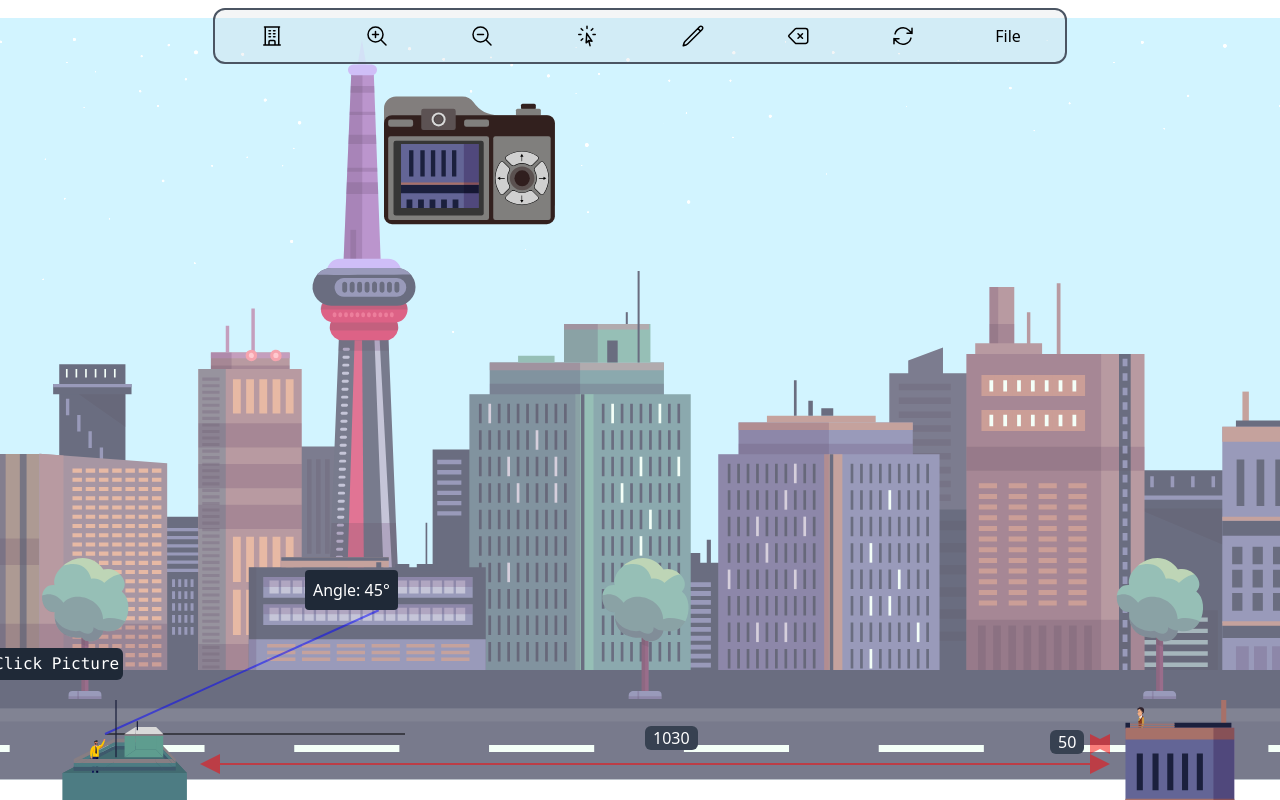
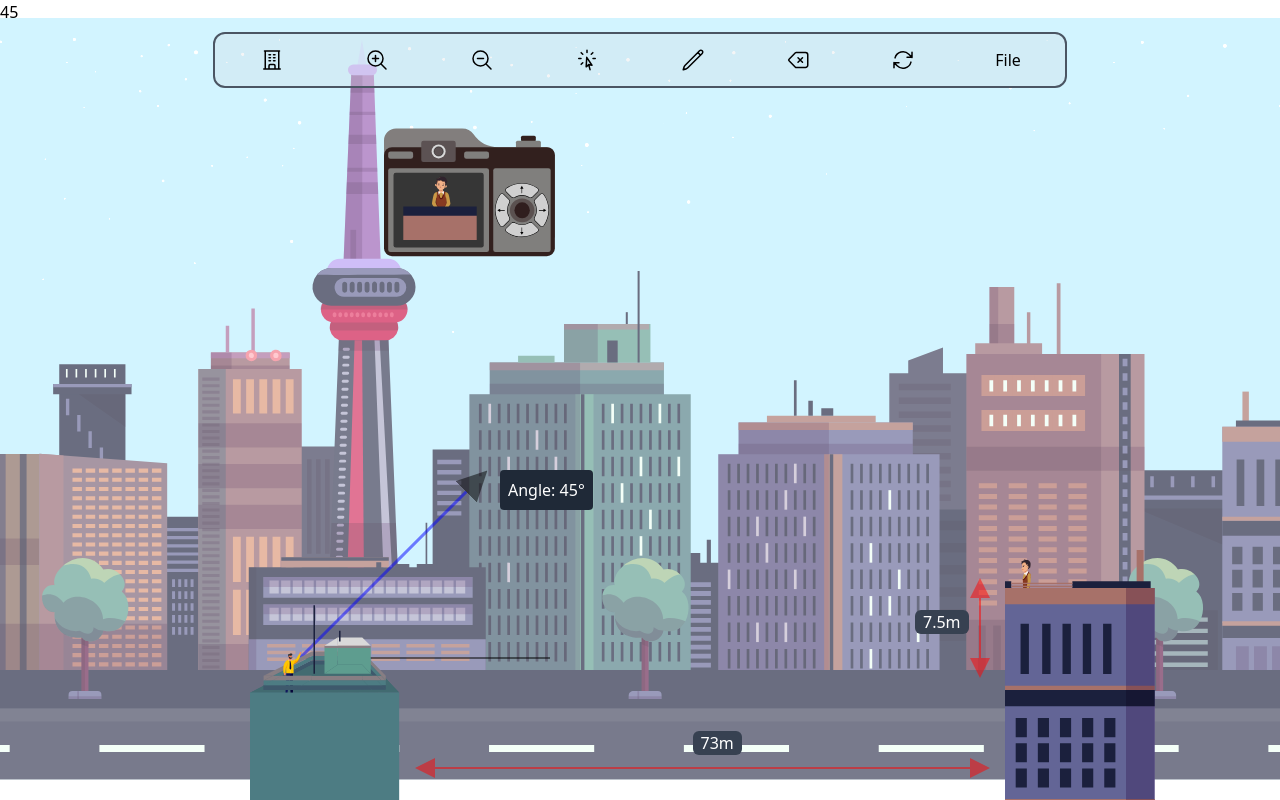
Before and after one commit to LandePranav/trigsim, a React (Vite) app: page / in a window 1280 px wide. Built offline with nearby package versions, Linux system fonts and the light colour scheme.

Commit message:
trig sim core done, angle lines done, scaled, camera display node, navbar remain

```diff
--- a/src/components/DraggableResizableShape.jsx
+++ b/src/components/DraggableResizableShape.jsx
@@ -13,12 +13,12 @@ import Visible from "../assets/Visible";
 import NotVisible from "../assets/NotVisible" ;
 
 const DraggableResizableShape = () => {
-  const [cameramanPosition, setCameramanPosition] = useState({ x: 50, y: -100 });
+  const [cameramanPosition, setCameramanPosition] = useState({ x: 250, y: -100 });
   const [isDraggingCameraman, setIsDraggingCameraman] = useState(false);
-  const [targetPosition, setTargetPosition] = useState({ x: window.innerWidth - 200, y: -300 });
+  const [targetPosition, setTargetPosition] = useState({ x: window.innerWidth - 300, y: -300 });
   const [isDraggingTarget, setIsDraggingTarget] = useState(false);
   const [isDraggingAngle, setIsDraggingAngle] = useState(false);
-  const [angle, setAngle] = useState(90);
+  const [angle, setAngle] = useState(45);
   const [distanceBetween, setDistanceBetween] = useState(null);
   const [heightDiff, setHeightDiff] = useState(null);
   const [isDrawing, setIsDrawing] = useState(false);
@@ -30,56 +30,45 @@ const DraggableResizableShape = () => {
   const [reqAngle, setReqAngle] = useState(10);
 
   useEffect(()=> {
-    const angleInRad = Math.atan2(heightDiff/distanceBetween) ;
+    const angleInRad = Math.atan2(heightDiff,distanceBetween) ;
     const angleInDeg = angleInRad*(180/Math.PI) ;
     setReqAngle(angleInDeg) ;
   }, [angle, distanceBetween, heightDiff]) ;
 
   useEffect(() => {
     setDistanceBetween(Math.round(targetPosition.x - cameramanPosition.x));
-    setHeightDiff(Math.round(targetPosition.y + 350));
+    setHeightDiff(Math.round(targetPosition.y + 375));
   }, [cameramanPosition, targetPosition]);
 
   const lineStart = {
-    x: cameramanPosition.x + 150 + 10,
-    y: window.innerHeight - 100,
+    x: cameramanPosition.x + 150 + 25,
+    y: window.innerHeight - 120,
   };
 
   const lineEnd = {
-    x: targetPosition.x + 20,
-    y: window.innerHeight - 100,
+    x: targetPosition.x ,
+    y: window.innerHeight - 120,
   };
 
   const vlineStart = {
-    x: targetPosition.x + 20,
-    y: window.innerHeight - 120,
+    x: targetPosition.x ,
+    y: window.innerHeight - 220,
   };
 
   const vlineEnd = {
-    x: targetPosition.x + 20,
-    y: window.innerHeight - targetPosition.y - 420,
+    x: targetPosition.x ,
+    y: window.innerHeight - targetPosition.y - 600,
   };
 
-  const cameraPosition = {
-    x: cameramanPosition.x + 10,
-    y: window.innerHeight - 150,
+
+  const handleReset = () => {
+    setCameramanPosition({ x: 250, y: -100 });
+    setTargetPosition({ x: window.innerWidth - 300, y: -300 });
   };
 
-  const alineLength = 200;
-  const radians = (angle * Math.PI) / 180;
-  const alineEnd = {
-    x: cameraPosition.x + alineLength * Math.cos(radians),
-    y: cameraPosition.y - alineLength * Math.sin(radians),
-  };
-
-  const handleReset = () => {
-    setCameramanPosition({ x: 50, y: -100 });
-    setTargetPosition({ x: window.innerWidth - 200, y: -300 });
-  };
-
-  // const hangleClickImage = () => {
-
-  // }
+  const handleClickImage = () => {
+    console.log("heelo") ;
+  }
 
   const handlePointerMove = useCallback((e) => {
     if (isDraggingCameraman) {
@@ -89,7 +78,7 @@ const DraggableResizableShape = () => {
     } else if (isDraggingTarget) {
       setTargetPosition((prev) => ({
         x: e.clientX - 50,
-        y: Math.max(-300, Math.min(0, prev.y - (e.movementY))),
+        y: Math.max(-350, Math.min(0, prev.y - (e.movementY))),
       }));
     } else if (isDrawing && e.point) {
       const { x, y } = e.point;
@@ -97,15 +86,9 @@ const DraggableResizableShape = () => {
         currentLineRef.current.geometry.vertices.push(new THREE.Vector3(x, y, 0));
         currentLineRef.current.geometry.verticesNeedUpdate = true;
       }
-    } else if (isDraggingAngle) {
-      const dx = e.clientX - cameraPosition.x;
-      const dy = cameraPosition.y - e.clientY;
-      const newAngle = (Math.atan2(dy, dx) * 180) / Math.PI;
-      if (newAngle >= 0 && newAngle <= 180) {
-        setAngle(newAngle);
-      }
+
     }
-  }, [isDraggingCameraman, isDraggingTarget, isDrawing, isDraggingAngle]);
+  }, [isDraggingCameraman, isDraggingTarget, isDrawing]);
 
   const handlePointerDown = (e) => {
     if (isDrawing && e.point) {
@@ -118,6 +101,10 @@ const DraggableResizableShape = () => {
       currentLineRef.current = line;
     }
   };
+
+  const onAngleChange = (newAngle) => {
+    setAngle(newAngle) ;
+  }
 
   const handlePointerUp = () => {
     setIsDraggingCameraman(false);
@@ -140,12 +127,13 @@ const DraggableResizableShape = () => {
         <ambientLight intensity={0.5} />
         <pointLight position={[10, 10, 10]} />
         <Html fullscreen>
+          {angle}
           <Navbar isDrawing={isDrawing} setIsDrawing={setIsDrawing} handleReset={handleReset} zoomIn={zoomInRef} zoomOut={zoomOutRef} />
-          <CameraSvg className="w-44 absolute left-96 top-12" />
-          <div className="absolute w-full h-full top-36 left-96">
+          <CameraSvg className="w-44 absolute left-96 top-20" />
+          <div className="absolute w-full h-full top-44 left-96">
             <div className="absolute w-36 h-16 -left-4 overflow-hidden">
 
-            {(reqAngle < angle || reqAngle == angle) ?
+            { (reqAngle <= angle) ?
               <Visible
                 className="absolute w-full h-20 object-cover"
               />
@@ -154,7 +142,6 @@ const DraggableResizableShape = () => {
                 className="absolute w-full h-40 -top-8  object-cover"
               />
             }
-
             </div>
 
           </div>
@@ -162,12 +149,12 @@ const DraggableResizableShape = () => {
             <Backcity className="object-cover w-full h-full opacity-65" />
           </div>
 
-          <div className="absolute z-30" style={{ left: `${(lineEnd.x + lineStart.x) / 2 - 10}px`, bottom: "50px" }}>
-            <h2 className="bg-gray-700 text-white px-2 rounded-md">{distanceBetween}</h2>
+          <div className="absolute z-30" style={{ left: `${(lineEnd.x + lineStart.x) / 2 - 10}px`, bottom: "45px" }}>
+            <h2 className="bg-gray-700 text-white px-2 rounded-md">{distanceBetween/10}m</h2>
           </div>
 
-          <div className="absolute z-30" style={{ left: `${vlineEnd.x - 50}px`, top: `${(vlineEnd.y + vlineStart.y) / 2 + 50}px` }}>
-            <h2 className="bg-gray-700 text-white px-2 rounded-md">{heightDiff}</h2>
+          <div className="absolute z-30" style={{ left: `${vlineEnd.x - 65}px`, top: `${(vlineEnd.y + vlineStart.y) / 2 + 70}px` }}>
+            <h2 className="bg-gray-700 text-white px-2 rounded-md">{heightDiff/10}m</h2>
           </div>
 
           <svg className="absolute w-full h-full pointer-events-none opacity-50">
@@ -194,12 +181,13 @@ const DraggableResizableShape = () => {
             <line x1={vlineStart.x} y1={vlineStart.y} x2={vlineEnd.x} y2={vlineEnd.y} stroke="red" strokeWidth="2" markerStart="url(#arrow-start)" markerEnd="url(#arrow-end)" />
           </svg>
 
+
           <div
             className="absolute cursor-move"
             style={{
               left: `${cameramanPosition.x}px`,
               bottom: `${cameramanPosition.y}px`,
-              height: "200px",
+              height: "350px",
               width: "150px",
               zIndex: 10,
             }}
@@ -208,16 +196,13 @@ const DraggableResizableShape = () => {
             <Cameraman className="w-full h-full z-10" />
           </div>
 
-          <button type="button" className="absolute bg-gray-800 text-white font-mono rounded-md p-1 " style={{bottom:"120px",left:`${cameraPosition.x -70}px`}} >
-            Click Picture
-          </button>
 
           <div
             className="absolute cursor-move"
             style={{
               left: `${targetPosition.x}px`,
               bottom: `${targetPosition.y}px`,
-              height: "400px",
+              height: "550px",
               width: "200px",
               zIndex: 10,
             }}
@@ -225,13 +210,14 @@ const DraggableResizableShape = () => {
           >
             <Target className="w-full h-full z-10" />
           </div>
-          <VirtualCamera cameramanPosition={cameramanPosition} />
+          <VirtualCamera cameramanPosition={cameramanPosition} onAngleChange={onAngleChange} handleClickImage={handleClickImage} />
         </Html>
 
         {linesRef.current.map((line, index) => (
           <primitive key={index} object={line} />
         ))}
       </Canvas>
+
     </div>
   );
 };
--- a/src/components/VirtualCamera.jsx
+++ b/src/components/VirtualCamera.jsx
@@ -1,39 +1,51 @@
 import React, { useState, useEffect } from "react";
 
-const VirtualCamera = ({ cameramanPosition }) => {
+const VirtualCamera = ({ cameramanPosition, onAngleChange, handleClickImage }) => {
   const [angle, setAngle] = useState(45); // Initial angle (in degrees)
   const [dragging, setDragging] = useState(false);
 
-  // Calculate the camera's central position directly from the cameraman's position
+  // Calculate the camera's central position based on the Cameraman's position
   const cameraPosition = {
-    x: cameramanPosition.x + 205, // Your original x offset
-    y: window.innerHeight  - 130, // Your original y offset
+    x: cameramanPosition.x + 200, // Your original x offset
+    y: window.innerHeight - 230, // Your original y offset
   };
 
   // Calculate the endpoint of the line based on the angle
-  const lineLength = 175; // Length of the draggable line
+  const lineLength = 250; // Length of the draggable line
   const radians = (angle * Math.PI) / 180;
   const lineEnd = {
-    x: cameraPosition.x + lineLength * Math.cos(radians),
+    x: cameraPosition.x -150 + lineLength * Math.cos(radians),
     y: cameraPosition.y - lineLength * Math.sin(radians),
   };
 
   const handleMouseMove = (e) => {
     if (dragging) {
-      // Calculate the new angle based on the mouse position relative to the camera position
-      const dx = e.clientX - cameraPosition.x;
-      const dy = cameraPosition.y - e.clientY; // Inverted y-axis for screen coordinates
+      // Calculate the new angle based on mouse position relative to the camera position
+      const dx = e.clientX - cameraPosition.x + 75 ;
+      const dy = cameraPosition.y - e.clientY + 75; // Inverted y-axis for screen coordinates
       const newAngle = (Math.atan2(dy, dx) * 180) / Math.PI;
 
       // Restrict the angle to between 0 and 180 degrees
       if (newAngle >= 0 && newAngle <= 180) {
         setAngle(newAngle);
+        onAngleChange(newAngle); // Pass the updated angle to the parent component
       }
     }
   };
 
   const handleMouseDown = () => {
-    setDragging(true);
+    const tolerance = 10 ;
+    const dx = e.clientX - cameraPosition.x+150;
+    const dy = cameraPosition.y - e.clientY ;
+    const distanceToLine = Math.abs(dy - dx * Math.tan(radians));
+
+    // Start dragging if the click is close enough to the line
+    if (distanceToLine < tolerance) {
+      setDragging(true);
+    }
+
+    setDragging(true) ;
+
   };
 
   const handleMouseUp = () => {
@@ -57,13 +69,24 @@ const VirtualCamera = ({ cameramanPosition }) => {
 
   return (
     <>
+      {/*
+        <button onClick={handleClickImage} type="button" className="z-50 absolute cursor-pointer bg-gray-800 text-white font-mono rounded-md p-1" style={{bottom:"150px",left:`${cameraPosition.x - 350}px`}} >
+        Click Picture
+      </button>
+      */}
+
       {/* SVG Visualization */}
-      <svg className="absolute w-full h-full pointer-events-none opacity-50">
+      <svg className="absolute w-full h-full opacity-50 ">
+        <defs>
+          <marker id="arrow" markerWidth="10" markerHeight="10" refX="5" refY="5" orient="auto" markerUnits="strokeWidth">
+            <path d="M0,0 L10,5 L0,10 Z" fill="black" />
+          </marker>
+        </defs>
         {/* Base Horizontal Line */}
         <line
           x1={cameraPosition.x - 150}
           y1={cameraPosition.y}
-          x2={cameraPosition.x + 150}
+          x2={cameraPosition.x + 100}
           y2={cameraPosition.y}
           stroke="black"
           strokeWidth="2"
@@ -71,14 +94,29 @@ const VirtualCamera = ({ cameramanPosition }) => {
 
         {/* Draggable Rotating Line */}
         <line
+          className="cursor-move"
           x1={cameraPosition.x-150}
           y1={cameraPosition.y}
           x2={lineEnd.x}
           y2={lineEnd.y}
           stroke="blue"
-          strokeWidth="2"
-          onMouseDown={handleMouseDown} // Make the line draggable
+          strokeWidth="3"
+          markerEnd="url(#arrow)"
+          onMouseDown={handleMouseDown} // Start dragging on mouse down
         />
+
+        {/* Invisible Hitbox for Easier Dragging */}
+        <line
+         className="cursor-move"
+          x1={cameraPosition.x-150}
+          y1={cameraPosition.y}
+          x2={lineEnd.x}
+          y2={lineEnd.y}
+          stroke="transparent"
+          strokeWidth="20" // Increase the stroke width for a larger hitbox
+          onMouseDown={handleMouseDown} // Enable dragging within this hitbox
+        />
+
       </svg>
 
       {/* Angle Display */}
```
